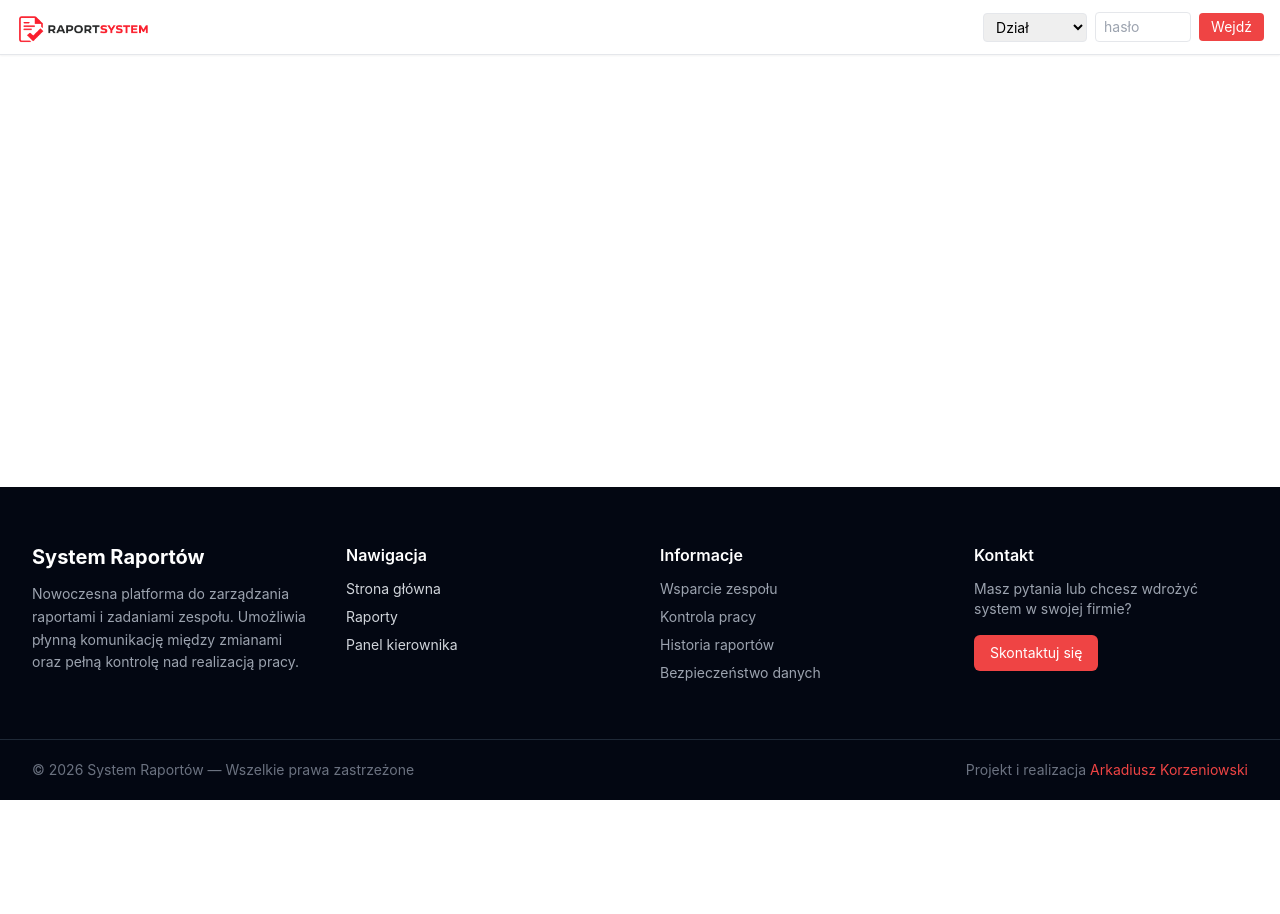
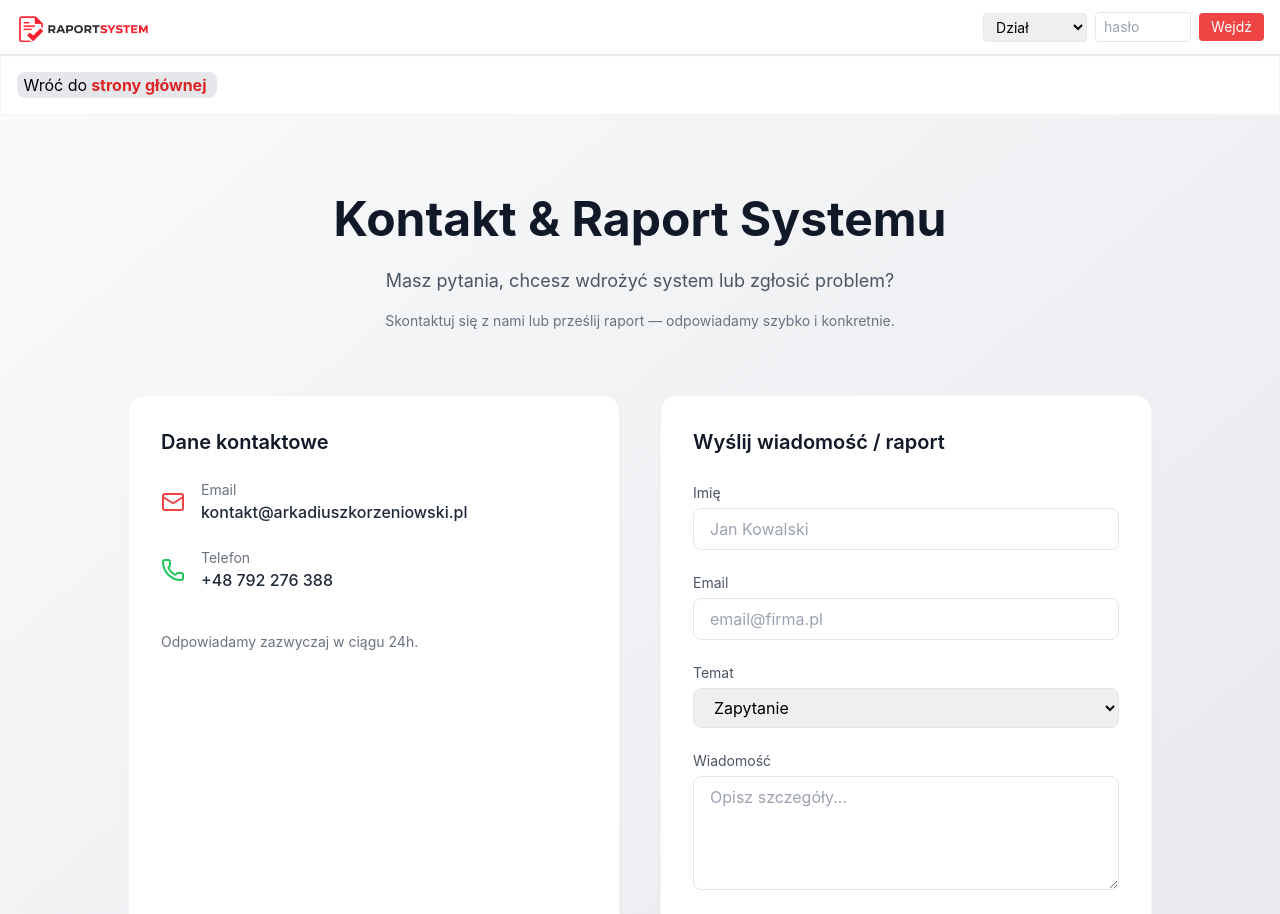
Before and after one commit to Ar3eek/Nuxt-app, a Nuxt app: page /kontakt in a window 1280 px wide. Shown: the top 914 px of the page. Before the commit the page ends 800 px from the top, so only its background shows below. Built offline with nearby package versions, Linux system fonts and the light colour scheme.

Commit message:
fix: improve landing page layout and consistency

```diff
--- a/components/Navbar.vue
+++ b/components/Navbar.vue
@@ -80,7 +80,7 @@ const handleLogout = async () => {
       </button>
 
       <!-- LOGO -->
-      <NuxtLink to="/" class="md:absolute ">
+      <NuxtLink  class="md:absolute ">
         <img src="/logo23.png" class="h-10 hover:scale-105 transition" />
       </NuxtLink>
 
--- a/pages/index.vue
+++ b/pages/index.vue
@@ -2,17 +2,12 @@
 </script>
 <template>
   <main class="min-h-screen bg-gradient-to-br from-gray-50 to-gray-200 py-20 px-6">
-
     <div class="max-w-6xl mx-auto space-y-20">
-
-      <!-- 🔴 HERO -->
-      <!-- 🔴 HERO -->
       <section class="text-center">
 
         <h1 class="text-4xl md:text-5xl font-bold text-gray-900 mb-6 leading-tight">
           Zarządzanie raportami i zadaniami bez chaosu
         </h1>
-
         <p class="text-lg text-gray-600 max-w-2xl mx-auto mb-4">
           Centralne miejsce do raportowania pracy, kontroli zadań i komunikacji zespołowej.
         </p>
@@ -21,14 +16,13 @@
           Uporządkuj procesy, zwiększ przejrzystość i miej pełną kontrolę nad pracą zespołu.
         </p>
 
-        <button
-            @click="goToReports"
-            class="bg-red-600 text-white px-8 py-3 rounded-lg font-semibold hover:bg-red-700 transition hover:scale-[1.02]"
-        >
-          Przejdź do systemu
-        </button>
-
-        <!-- TRUST -->
+        <a href="/kontakt">
+          <button
+              class="bg-red-600 text-white px-8 py-3 rounded-lg font-semibold hover:bg-red-700 transition hover:scale-[1.02]"
+          >
+            Skontaktuj się z nami
+          </button>
+        </a>
         <div class="flex flex-wrap justify-center gap-6 mt-8 text-sm text-gray-500">
           <div>✔ Przejrzysta organizacja pracy</div>
           <div>✔ Szybki dostęp do danych</div>
@@ -36,24 +30,17 @@
         </div>
 
       </section>
-
-      <!-- 🧠 VALUE SECTION -->
       <section class="max-w-4xl mx-auto text-center">
-
         <h2 class="text-2xl font-semibold text-gray-900 mb-4">
           Jedno narzędzie do zarządzania pracą zespołu
         </h2>
-
         <p class="text-gray-600 text-sm leading-relaxed">
           System eliminuje rozproszone informacje i ręczne raportowanie.
           Wszystkie działania zespołu są widoczne w jednym miejscu — co pozwala szybciej podejmować decyzje,
           kontrolować postępy i ograniczyć błędy komunikacyjne.
         </p>
-
       </section>
-
       <section class="grid md:grid-cols-3 gap-6">
-
         <div class="bg-white p-6 rounded-2xl shadow-sm hover:shadow-md transition border border-gray-100">
           <ClipboardList class="w-10 h-10 text-red-500 mb-4" />
           <h3 class="font-semibold text-gray-900 mb-2">
@@ -63,7 +50,6 @@
             Wszystkie raporty w jednym systemie — uporządkowane i dostępne w każdej chwili.
           </p>
         </div>
-
         <div class="bg-white p-6 rounded-2xl shadow-sm hover:shadow-md transition border border-gray-100">
           <CheckCircle class="w-10 h-10 text-green-500 mb-4" />
           <h3 class="font-semibold text-gray-900 mb-2">
@@ -73,7 +59,6 @@
             Monitoruj postęp pracy zespołu i reaguj na bieżąco.
           </p>
         </div>
-
         <div class="bg-white p-6 rounded-2xl shadow-sm hover:shadow-md transition border border-gray-100">
           <Megaphone class="w-10 h-10 text-blue-500 mb-4" />
           <h3 class="font-semibold text-gray-900 mb-2">
--- /dev/null
+++ b/pages/kontakt.vue
@@ -0,0 +1,140 @@
+<script setup lang="ts">
+import { Mail, Phone, Building2, Send } from "lucide-vue-next"
+</script>
+
+<template>
+  <div class="p-4  border border-gray-100 ">
+    <div class=" flex justify-center  md:w-[200px] border bg-gray-200 rounded-lg ">
+      Wróć do<a href="/" class="text-red-600 hover:underline font-bold  px-1">strony głównej</a>
+    </div>
+  </div>
+  <main class="min-h-screen bg-gradient-to-br from-gray-50 to-gray-200 py-20 px-6">
+
+    <div class="max-w-5xl mx-auto space-y-16">
+
+      <!-- 🔴 HERO -->
+      <section class="text-center">
+        <h1 class="text-4xl md:text-5xl font-bold text-gray-900 mb-6">
+          Kontakt & Raport Systemu
+        </h1>
+
+        <p class="text-lg text-gray-600 max-w-2xl mx-auto mb-4">
+          Masz pytania, chcesz wdrożyć system lub zgłosić problem?
+        </p>
+
+        <p class="text-sm text-gray-500 max-w-xl mx-auto">
+          Skontaktuj się z nami lub prześlij raport — odpowiadamy szybko i konkretnie.
+        </p>
+      </section>
+
+      <!-- 📩 KONTAKT + FORM -->
+      <section class="grid md:grid-cols-2 gap-10">
+
+        <!-- 📞 DANE KONTAKTOWE -->
+        <div class="bg-white p-8 rounded-2xl shadow-sm border border-gray-100 space-y-6">
+
+          <h2 class="text-xl font-semibold text-gray-900">
+            Dane kontaktowe
+          </h2>
+
+          <div class="flex items-center gap-4">
+            <Mail class="w-6 h-6 text-red-500" />
+            <div>
+              <p class="text-sm text-gray-500">Email</p>
+              <p class="text-gray-800 font-medium">kontakt@arkadiuszkorzeniowski.pl</p>
+            </div>
+          </div>
+
+          <div class="flex items-center gap-4">
+            <Phone class="w-6 h-6 text-green-500" />
+            <div>
+              <p class="text-sm text-gray-500">Telefon</p>
+              <p class="text-gray-800 font-medium">+48 792 276 388</p>
+            </div>
+          </div>
+          <div class="text-sm text-gray-500 pt-4">
+            Odpowiadamy zazwyczaj w ciągu 24h.
+          </div>
+
+        </div>
+
+        <!-- 📝 FORMULARZ -->
+        <div class="bg-white p-8 rounded-2xl shadow-sm border border-gray-100">
+
+          <h2 class="text-xl font-semibold text-gray-900 mb-6">
+            Wyślij wiadomość / raport
+          </h2>
+
+          <form class="space-y-5">
+
+            <div>
+              <label class="text-sm text-gray-600">Imię</label>
+              <input
+                  type="text"
+                  class="w-full mt-1 px-4 py-2 border rounded-lg focus:ring-2 focus:ring-red-500 outline-none"
+                  placeholder="Jan Kowalski"
+              />
+            </div>
+
+            <div>
+              <label class="text-sm text-gray-600">Email</label>
+              <input
+                  type="email"
+                  class="w-full mt-1 px-4 py-2 border rounded-lg focus:ring-2 focus:ring-red-500 outline-none"
+                  placeholder="email@firma.pl"
+              />
+            </div>
+
+            <div>
+              <label class="text-sm text-gray-600">Temat</label>
+              <select
+                  class="w-full mt-1 px-4 py-2 border rounded-lg focus:ring-2 focus:ring-red-500 outline-none"
+              >
+                <option>Zapytanie</option>
+                <option>Wdrożenie systemu</option>
+                <option>Problem / błąd</option>
+                <option>Inne</option>
+              </select>
+            </div>
+
+            <div>
+              <label class="text-sm text-gray-600">Wiadomość</label>
+              <textarea
+                  rows="4"
+                  class="w-full mt-1 px-4 py-2 border rounded-lg focus:ring-2 focus:ring-red-500 outline-none"
+                  placeholder="Opisz szczegóły..."
+              ></textarea>
+            </div>
+
+            <button
+                type="submit"
+                class="w-full flex items-center justify-center gap-2 bg-red-600 text-white py-3 rounded-lg font-semibold hover:bg-red-700 transition hover:scale-[1.02]"
+            >
+              <Send class="w-5 h-5" />
+              Wyślij wiadomość
+            </button>
+
+          </form>
+
+        </div>
+
+      </section>
+
+      <!-- 🧠 INFO -->
+      <section class="text-center max-w-3xl mx-auto">
+
+        <h2 class="text-xl font-semibold text-gray-900 mb-3">
+          Szybka pomoc techniczna
+        </h2>
+
+        <p class="text-sm text-gray-600">
+          Jeśli zgłaszasz problem, podaj jak najwięcej szczegółów —
+          przyspieszy to diagnozę i rozwiązanie.
+        </p>
+
+      </section>
+
+    </div>
+
+  </main>
+</template>
```
